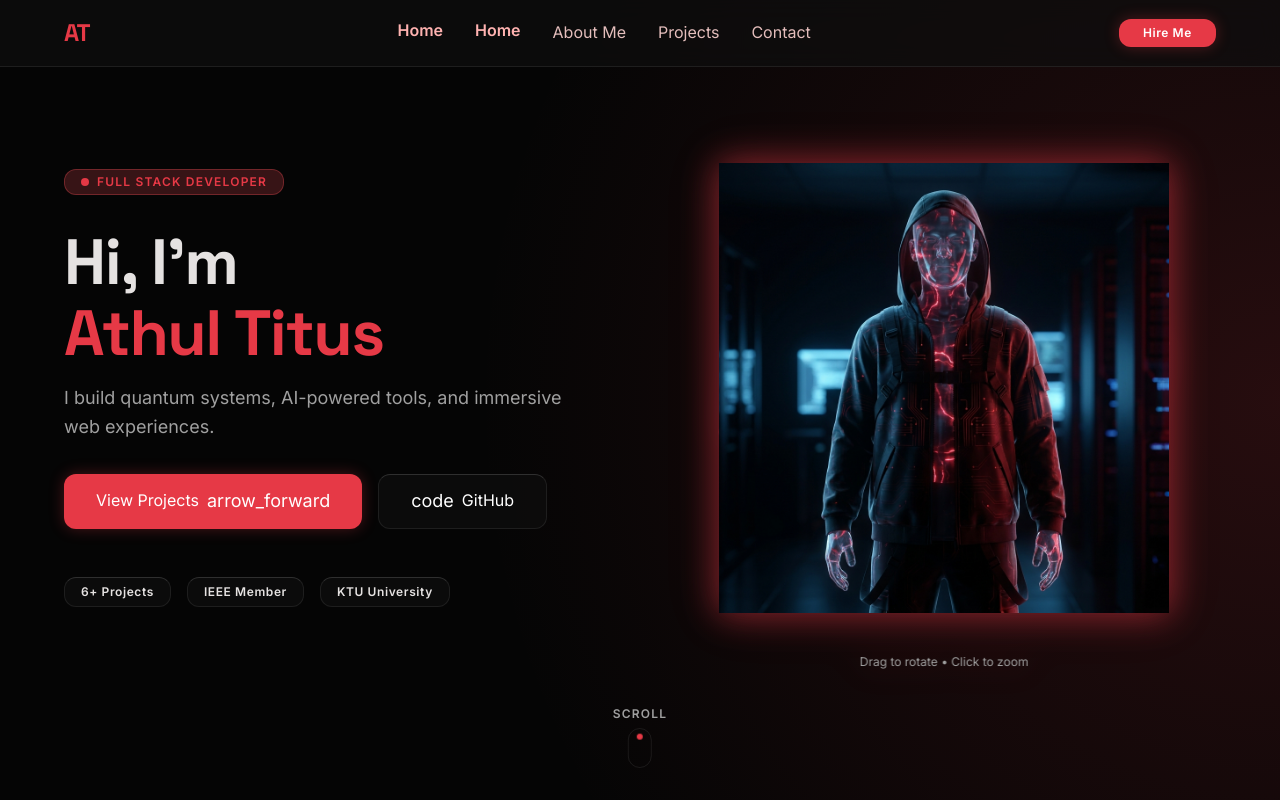
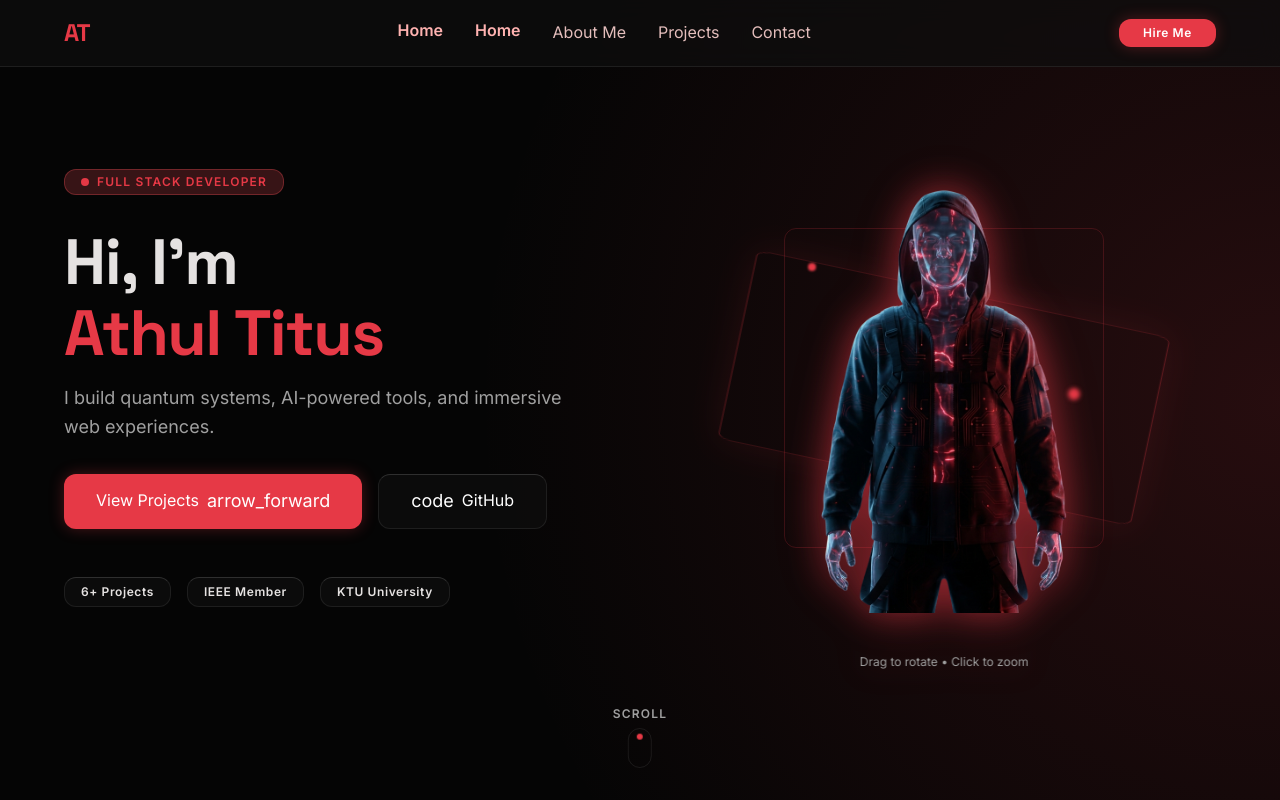
Before and after one commit to Athul-Titus/portfolio, a React (Vite) app: page / in a window 1280 px wide. Shown: the top 800 px of the page. Built offline with nearby package versions, Linux system fonts and the light colour scheme.

Commit message:
feat: add InteractiveAvatar component with drag-to-rotate and click-to-zoom capabilities

```diff
--- a/src/components/InteractiveAvatar.jsx
+++ b/src/components/InteractiveAvatar.jsx
@@ -75,7 +75,7 @@ export default function InteractiveAvatar({ className = "" }) {
         <img
           src="/avatar-front.png"
           alt="Avatar Front"
-          className="absolute inset-0 w-full h-full object-contain pointer-events-none drop-shadow-[0_0_20px_rgba(230,57,70,0.4)]"
+          className="absolute inset-0 w-full h-full object-contain mix-blend-lighten pointer-events-none drop-shadow-[0_0_20px_rgba(230,57,70,0.4)]"
           style={{ backfaceVisibility: "hidden" }}
           draggable="false"
         />
@@ -83,7 +83,7 @@ export default function InteractiveAvatar({ className = "" }) {
         <img
           src="/avatar-back.png"
           alt="Avatar Back"
-          className="absolute inset-0 w-full h-full object-contain pointer-events-none drop-shadow-[0_0_20px_rgba(230,57,70,0.4)]"
+          className="absolute inset-0 w-full h-full object-contain mix-blend-lighten pointer-events-none drop-shadow-[0_0_20px_rgba(230,57,70,0.4)]"
           style={{
             backfaceVisibility: "hidden",
             transform: "rotateY(180deg)"
```
Also changed, not shown: public/avatar-back.png, public/avatar-front.png.
